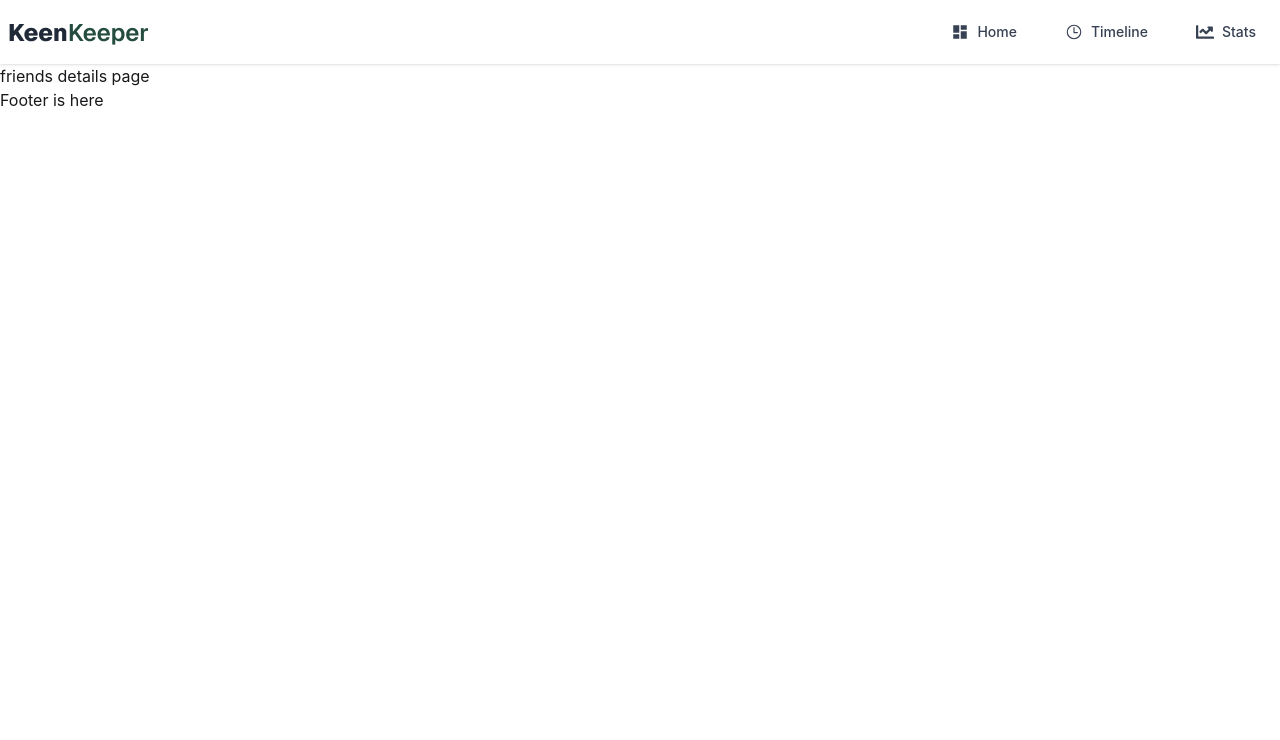
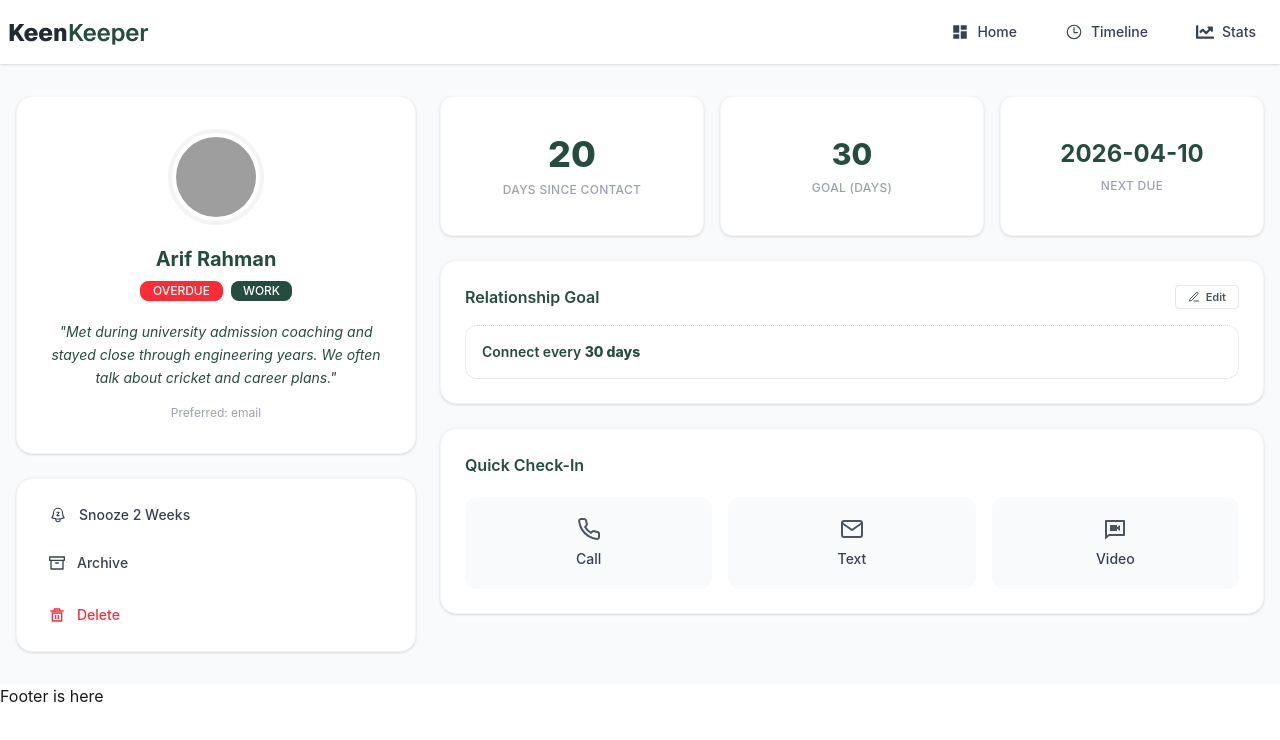
Before and after one commit to touhidhasan8/keenKeeper, a React (Vite) app: page /friendDetails/1 in a window 1280 px wide. Shown: the top 740 px of the page. Built offline with nearby package versions, Linux system fonts and the light colour scheme; grey boxes are pictures that could not be loaded.

Commit message:
Add a Details page

```diff
--- a/src/Components/Friends/FriendDetails.jsx
+++ b/src/Components/Friends/FriendDetails.jsx
@@ -1,16 +1,135 @@
 import React from 'react';
+import { FiArchive, FiEdit3, FiPhone, FiMail } from 'react-icons/fi';
+import { HiOutlineBellSnooze } from 'react-icons/hi2';
+import { RiDeleteBin5Line, RiVideoChatLine } from 'react-icons/ri';
 import { useLoaderData, useParams } from 'react-router';
 
 const FriendDetails = () => {
-    const {id}=useParams()
-    console.log(id , 'id');
+    const { id } = useParams();
+    const friends = useLoaderData();
+    const friendDetails = friends?.find(friend => friend.id === parseInt(id));
 
-    const friend = useLoaderData()
-    console.log(friend);
+
+
+    const { name, picture, days_since_contact, status, bio, next_due_date, categories } = friendDetails;
+
+
+    const goal_days = friendDetails.goal_days || 30;
+
+    const textGreen = 'text-[#244D3F]';
+    const bgGreen = 'bg-[#244D3F]';
 
     return (
-        <div>
-            friends details page
+        <div className='container mx-auto px-4 py-8 bg-[#F8FAFC]'>
+
+            <div className='grid grid-cols-1 md:grid-cols-12 gap-6'>
+
+
+                <div className='md:col-span-4 space-y-6'>
+
+                    <div className='bg-white p-6 md:p-8 rounded-2xl shadow-sm border border-gray-100 flex flex-col items-center text-center'>
+                        <div className="relative mb-5">
+                            <img
+                                src={picture}
+                                alt={name}
+                                className="w-24 h-24 rounded-full object-cover border-4 border-gray-100 p-1"
+                            />
+                        </div>
+
+                        <h1 className={`text-xl font-bold ${textGreen}`}>{name}</h1>
+
+                        <div className="flex flex-wrap justify-center gap-2 mt-2">
+                            <span className={`badge badge-sm py-2 px-3 text-white font-medium ${status === "overdue" ? "bg-red-500 border-red-500" : bgGreen + ' border-none'}`}>
+                                {status.toUpperCase()}
+                            </span>
+                            {categories.map((category, idx) => (
+                                <span key={idx} className={`badge badge-sm py-2 px-3 text-white font-medium ${bgGreen + ' border-none'}`}>
+                                    {category.toUpperCase()}
+                                </span>
+                            ))}
+                        </div>
+
+
+                        <p className={`text-sm ${textGreen} mt-5 leading-relaxed italic`}>
+                            {bio ? `"${bio}"` : '"No bio set yet."'}
+                        </p>
+
+                        <p className={`text-xs text-gray-400 mt-4`}>
+                            Preferred: {categories.includes('work') ? 'slack' : 'email'}
+                        </p>
+                    </div>
+
+
+                    <div className='bg-white p-4 rounded-2xl shadow-sm border border-gray-100 flex flex-col gap-2'>
+                        <button className="btn btn-ghost hover:bg-gray-50 flex items-center justify-start gap-3 w-full border-none text-gray-700 capitalize font-medium text-sm">
+                            <HiOutlineBellSnooze size={18} /> Snooze 2 weeks
+                        </button>
+                        <button className="btn btn-ghost hover:bg-gray-50 flex items-center justify-start gap-3 w-full border-none text-gray-700 capitalize font-medium text-sm">
+                            <FiArchive size={16} /> Archive
+                        </button>
+                        <button className="btn btn-ghost hover:bg-red-50 text-red-500 flex items-center justify-start gap-3 w-full border-none capitalize font-medium text-sm mt-1">
+                            <RiDeleteBin5Line size={16} /> Delete
+                        </button>
+                    </div>
+                </div>
+
+
+                <div className='md:col-span-8 space-y-6'>
+
+                    <div className='grid grid-cols-1 sm:grid-cols-3 gap-4'>
+                        <div className='bg-white p-6 rounded-xl shadow-sm border border-gray-100 text-center flex flex-col justify-center min-h-[140px]'>
+                            <p className={`text-4xl font-extrabold ${textGreen}`}>{days_since_contact}</p>
+                            <h2 className="text-xs font-medium text-gray-400 mt-2 uppercase tracking-wide">Days Since Contact</h2>
+                        </div>
+                        <div className='bg-white p-6 rounded-xl shadow-sm border border-gray-100 text-center flex flex-col justify-center min-h-[140px]'>
+                            <p className={`text-3xl font-extrabold ${textGreen}`}>{goal_days}</p>
+                            <h2 className="text-xs font-medium text-gray-400 mt-2 uppercase tracking-wide">Goal (Days)</h2>
+                        </div>
+                        <div className='bg-white p-6 rounded-xl shadow-sm border border-gray-100 text-center flex flex-col justify-center min-h-[140px]'>
+                            <p className={`text-2xl font-bold ${textGreen}`}>{next_due_date || 'N/A'}</p>
+                            <h2 className="text-xs font-medium text-gray-400 mt-2 uppercase tracking-wide">Next Due</h2>
+                        </div>
+                    </div>
+
+
+                    <div className='bg-white p-6 rounded-2xl shadow-sm border border-gray-100'>
+                        <div className='flex justify-between items-center mb-4'>
+                            <h3 className={`text-base font-semibold ${textGreen}`}>Relationship Goal</h3>
+                            <button className='btn btn-xs btn-outline hover:bg-gray-50 border-gray-200 text-gray-600 px-3 flex items-center gap-1.5'>
+                                <FiEdit3 size={12} /> Edit
+                            </button>
+                        </div>
+                        <div className={`p-4 rounded-xl border border-dotted border-gray-300 ${textGreen}`}>
+                            <p className="font-semibold text-sm">
+                                Connect every <span className='font-extrabold'>30 days</span>
+                            </p>
+                        </div>
+                    </div>
+
+
+                    <div className='bg-white p-6 rounded-2xl shadow-sm border border-gray-100'>
+                        <h3 className={`text-base font-semibold ${textGreen} mb-5`}>Quick Check-In</h3>
+                        <div className='grid grid-cols-1 sm:grid-cols-3 gap-4'>
+
+                            <button className="btn btn-ghost bg-gray-50 hover:bg-gray-100 border-none rounded-xl flex flex-col items-center justify-center gap-2 h-auto py-5 w-full">
+                                <FiPhone size={24} className="text-gray-600" />
+                                <span className="text-sm font-medium text-gray-700">Call</span>
+                            </button>
+
+                            <button className="btn btn-ghost bg-gray-50 hover:bg-gray-100 border-none rounded-xl flex flex-col items-center justify-center gap-2 h-auto py-5 w-full">
+                                <FiMail size={24} className="text-gray-600" />
+                                <span className="text-sm font-medium text-gray-700">Text</span>
+                            </button>
+
+                            <button className="btn btn-ghost bg-gray-50 hover:bg-gray-100 border-none rounded-xl flex flex-col items-center justify-center gap-2 h-auto py-5 w-full">
+                                <RiVideoChatLine size={24} className="text-gray-600" />
+                                <span className="text-sm font-medium text-gray-700">Video</span>
+                            </button>
+                        </div>
+                    </div>
+
+                </div>
+            </div>
         </div>
     );
 };
```
